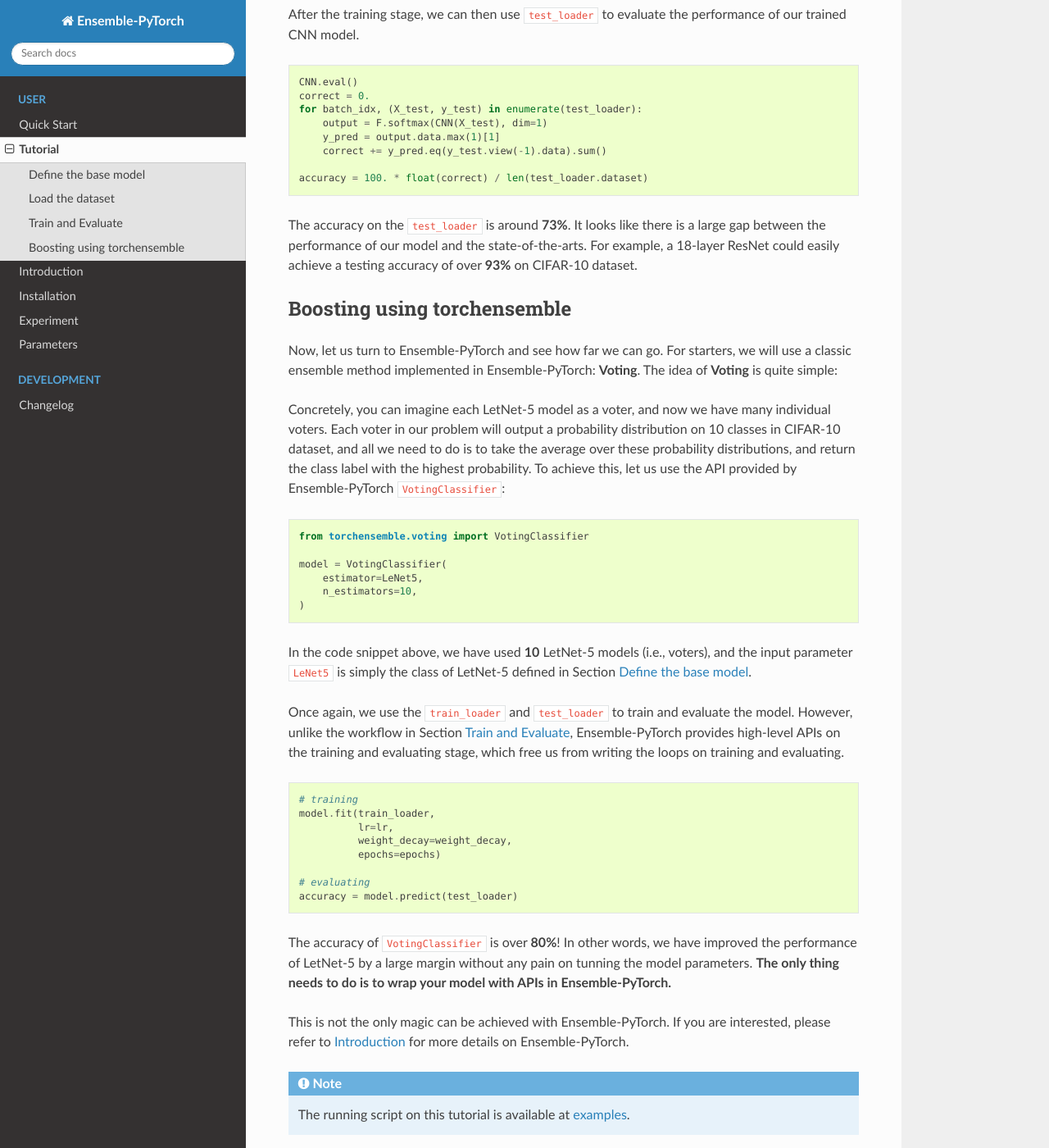
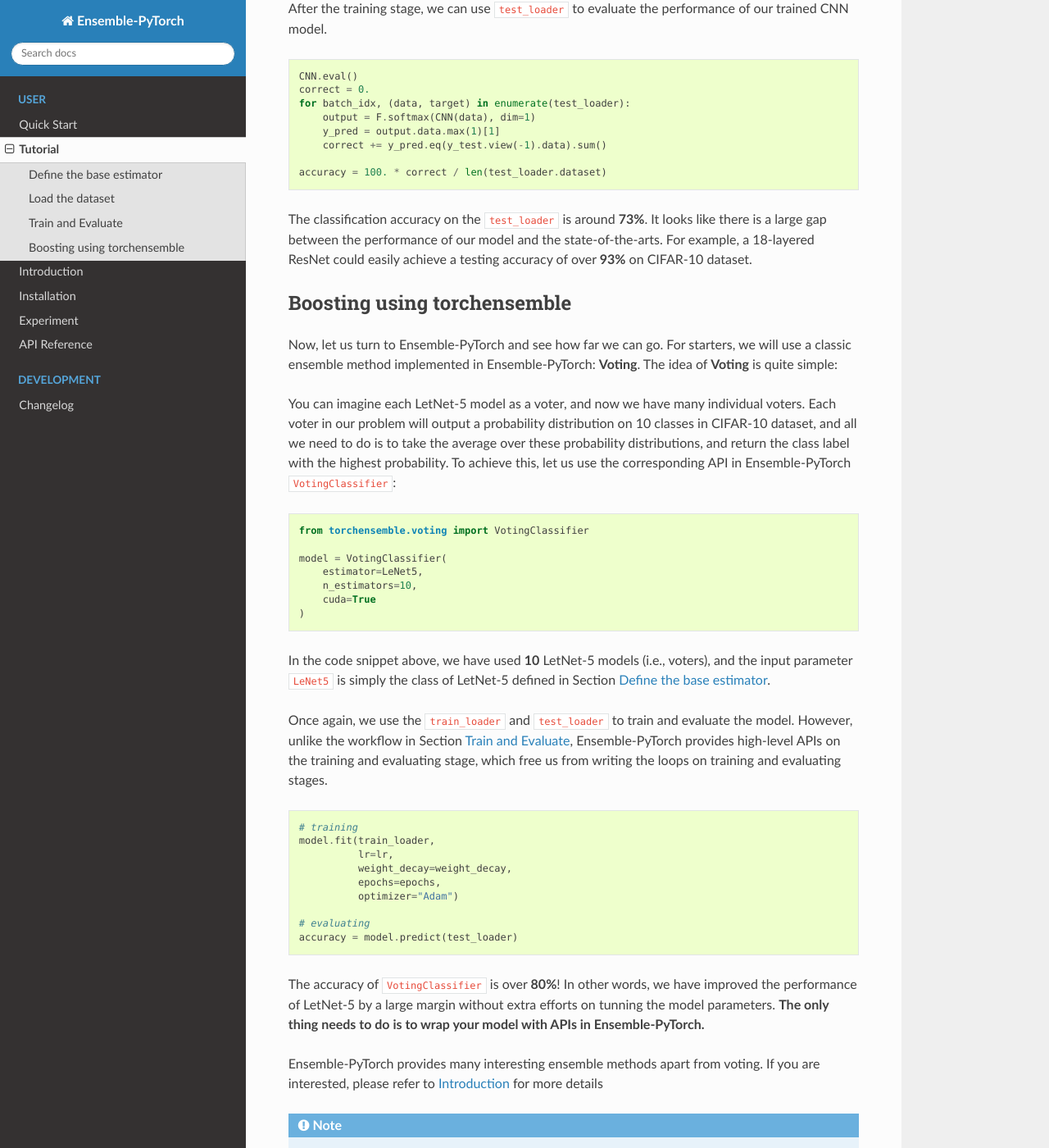
Before and after one commit to TorchEnsemble-Community/Ensemble-Pytorch, a Sphinx documentation site: the page built from docs/tutorial.rst, in a window 1280 px wide and 1400 px high, scrolled down 2501 px. Shown: the whole window at 82% size. Built offline with Sphinx 7.4.7 and the Read the Docs theme 2.0.0, drawn with Linux system fonts in a browser that asks for light colours; pages that are not in the unit, such as notebooks, are missing from menus; some of the changed text lies outside the part shown.

Commit message:
[DOC] Update the documentation

```diff
--- a/docs/tutorial.rst
+++ b/docs/tutorial.rst
@@ -6,10 +6,10 @@
 
 .. _model-definition:
 
-Define the base model
----------------------
+Define the base estimator
+-------------------------
 
-Suppose that our task is to build a CNN model for classification on the CIFAR-10 dataset. At the beginning, we would like to try some traditional CNN models. For example, below is the PyTorch implementation of a modified version of LeNet-5, which is used for the "Hello, World!" program in Deep Learning: MNIST.
+Suppose that our task is to build a CNN model for image classification on the CIFAR-10 dataset. At the beginning, we would like to try some classic CNN architectures. For example, the code snippt below shows the PyTorch implementation of a modern version of LeNet-5.
 
 .. code-block:: python
 
@@ -18,6 +18,7 @@
     import torch.nn.functional as F
 
     class LeNet5(nn.Module):
+
         def __init__(self):
             super(LeNet5, self).__init__()
 
@@ -28,6 +29,7 @@
             self.fc3 = nn.Linear(84, 10)
 
         def forward(self, X):
+
             # CONV layers
             output = F.max_pool2d(F.relu(self.conv1(X)), (2, 2))
             output = F.max_pool2d(F.relu(self.conv2(output)), (2, 2))
@@ -74,7 +76,7 @@
         datasets.CIFAR10(data_dir, train=True, download=True,
                          transform=transformer),
         batch_size=batch_size,
-        shuffle=True,
+        shuffle=True
     )
 
     test_loader = DataLoader(
@@ -90,7 +92,7 @@
             ),
         ),
         batch_size=batch_size,
-        shuffle=True,
+        shuffle=True
     )
 
 .. _train-and-evaluate:
@@ -105,16 +107,15 @@
     epochs = 100  # training epochs
 
     CNN = LeNet5()
-    # parameter optimizer
     optimizer = torch.optim.Adam(CNN.parameters(),
-                                 lr=1e-3,  # learning rate
+                                 lr=1e-3,            # learning rate
                                  weight_decay=5e-4)  # weight decay
-    criterion = nn.CrossEntropyLoss()  # loss function
+    criterion = nn.CrossEntropyLoss()                # loss function
 
     CNN.train()
     for e in range(epochs):
         for batch_idx, (data, target) in enumerate(train_loader):
-            output = CNN(X_train)
+            output = CNN(data)
             loss = criterion(output, target)
 
             optimizer.zero_grad()
@@ -123,27 +124,27 @@
 
 It may take a while for the model to finish training because it is iteratively trained for 100 epochs to ensure the convergence. If you like, additional printing functions could be added in the loop to report intermediate training information such as training loss.
 
-After the training stage, we can then use ``test_loader`` to evaluate the performance of our trained CNN model.
+After the training stage, we can use ``test_loader`` to evaluate the performance of our trained CNN model.
 
 .. code-block:: python
 
     CNN.eval()
     correct = 0.
-    for batch_idx, (X_test, y_test) in enumerate(test_loader):
-        output = F.softmax(CNN(X_test), dim=1)
+    for batch_idx, (data, target) in enumerate(test_loader):
+        output = F.softmax(CNN(data), dim=1)
         y_pred = output.data.max(1)[1]
         correct += y_pred.eq(y_test.view(-1).data).sum()
 
-    accuracy = 100. * float(correct) / len(test_loader.dataset)
+    accuracy = 100. * correct / len(test_loader.dataset)
 
-The accuracy on the ``test_loader`` is around **73%**. It looks like there is a large gap between the performance of our model and the state-of-the-arts. For example, a 18-layer ResNet could easily achieve a testing accuracy of over **93%** on CIFAR-10 dataset.
+The classification accuracy on the ``test_loader`` is around **73%**. It looks like there is a large gap between the performance of our model and the state-of-the-arts. For example, a 18-layered ResNet could easily achieve a testing accuracy of over **93%** on CIFAR-10 dataset.
 
 Boosting using torchensemble
 ----------------------------
 
 Now, let us turn to Ensemble-PyTorch and see how far we can go. For starters, we will use a classic ensemble method implemented in Ensemble-PyTorch: **Voting**. The idea of **Voting** is quite simple:
 
-Concretely, you can imagine each LetNet-5 model as a voter, and now we have many individual voters. Each voter in our problem will output a probability distribution on 10 classes in CIFAR-10 dataset, and all we need to do is to take the average over these probability distributions, and return the class label with the highest probability. To achieve this, let us use the API provided by Ensemble-PyTorch ``VotingClassifier``:
+You can imagine each LetNet-5 model as a voter, and now we have many individual voters. Each voter in our problem will output a probability distribution on 10 classes in CIFAR-10 dataset, and all we need to do is to take the average over these probability distributions, and return the class label with the highest probability. To achieve this, let us use the corresponding API in Ensemble-PyTorch ``VotingClassifier``:
 
 .. code-block:: python
 
@@ -152,11 +153,12 @@
     model = VotingClassifier(
         estimator=LeNet5,
         n_estimators=10,
+        cuda=True
     )
 
 In the code snippet above, we have used **10** LetNet-5 models (i.e., voters), and the input parameter ``LeNet5`` is simply the class of LetNet-5 defined in Section :ref:`model-definition`.
 
-Once again, we use the ``train_loader`` and ``test_loader`` to train and evaluate the model. However, unlike the workflow in Section :ref:`train-and-evaluate`, Ensemble-PyTorch provides high-level APIs on the training and evaluating stage, which free us from writing the loops on training and evaluating.
+Once again, we use the ``train_loader`` and ``test_loader`` to train and evaluate the model. However, unlike the workflow in Section :ref:`train-and-evaluate`, Ensemble-PyTorch provides high-level APIs on the training and evaluating stage, which free us from writing the loops on training and evaluating stages.
 
 .. code-block:: python
 
@@ -164,14 +166,15 @@
     model.fit(train_loader,
               lr=lr,
               weight_decay=weight_decay,
-              epochs=epochs)
+              epochs=epochs,
+              optimizer="Adam")
 
     # evaluating
     accuracy = model.predict(test_loader)
 
-The accuracy of ``VotingClassifier`` is over **80%**! In other words, we have improved the performance of LetNet-5 by a large margin without any pain on tunning the model parameters. **The only thing needs to do is to wrap your model with APIs in Ensemble-PyTorch.**
+The accuracy of ``VotingClassifier`` is over **80%**! In other words, we have improved the performance of LetNet-5 by a large margin without extra efforts on tunning the model parameters. **The only thing needs to do is to wrap your model with APIs in Ensemble-PyTorch.**
 
-This is not the only magic can be achieved with Ensemble-PyTorch. If you are interested, please refer to `Introduction <./introduction.html>`__ for more details on Ensemble-PyTorch.
+Ensemble-PyTorch provides many interesting ensemble methods apart from voting. If you are interested, please refer to `Introduction <./introduction.html>`__ for more details
 
 .. note::
-    The running script on this tutorial is available at `examples <https://github.com/AaronX121/Ensemble-Pytorch/tree/master/examples>`__.
+    The running script on this tutorial is available at `examples <https://github.com/xuyxu/Ensemble-Pytorch/tree/master/examples>`__.
```
Also changed, not shown: other parts of docs/tutorial.rst (+1 -1 lines), docs/index.rst (+7 -7 lines), docs/quick_start.rst (+7 -7 lines).
